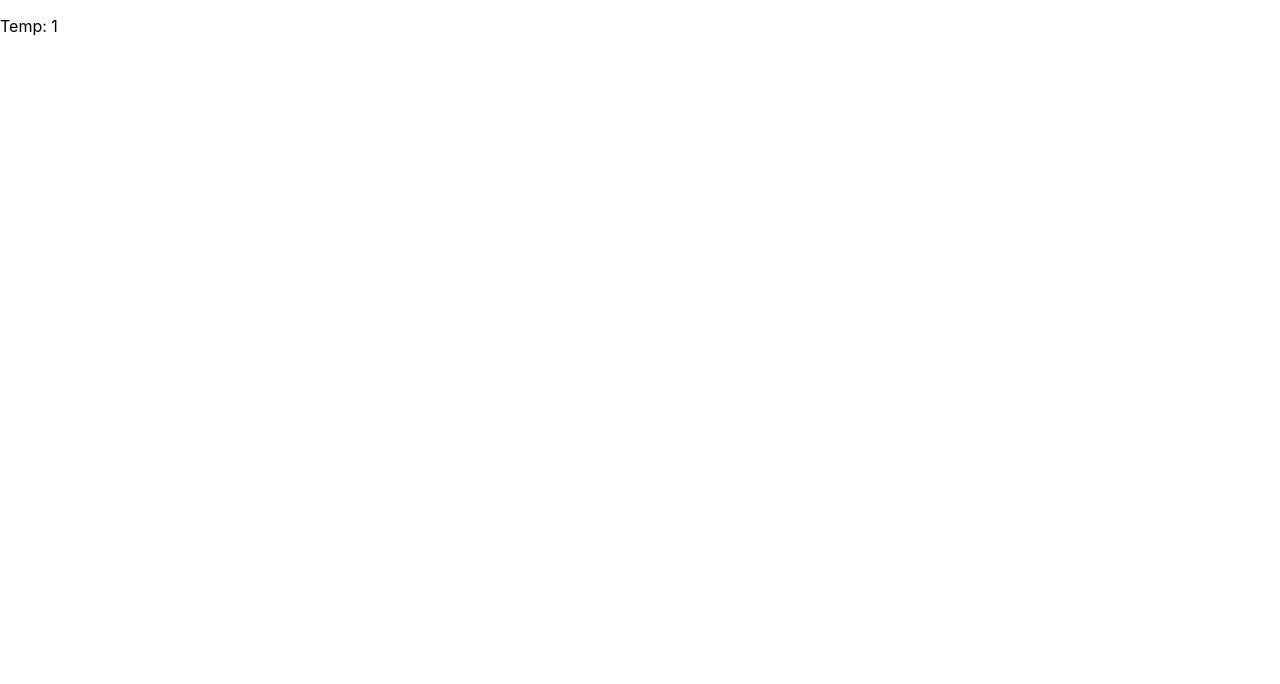
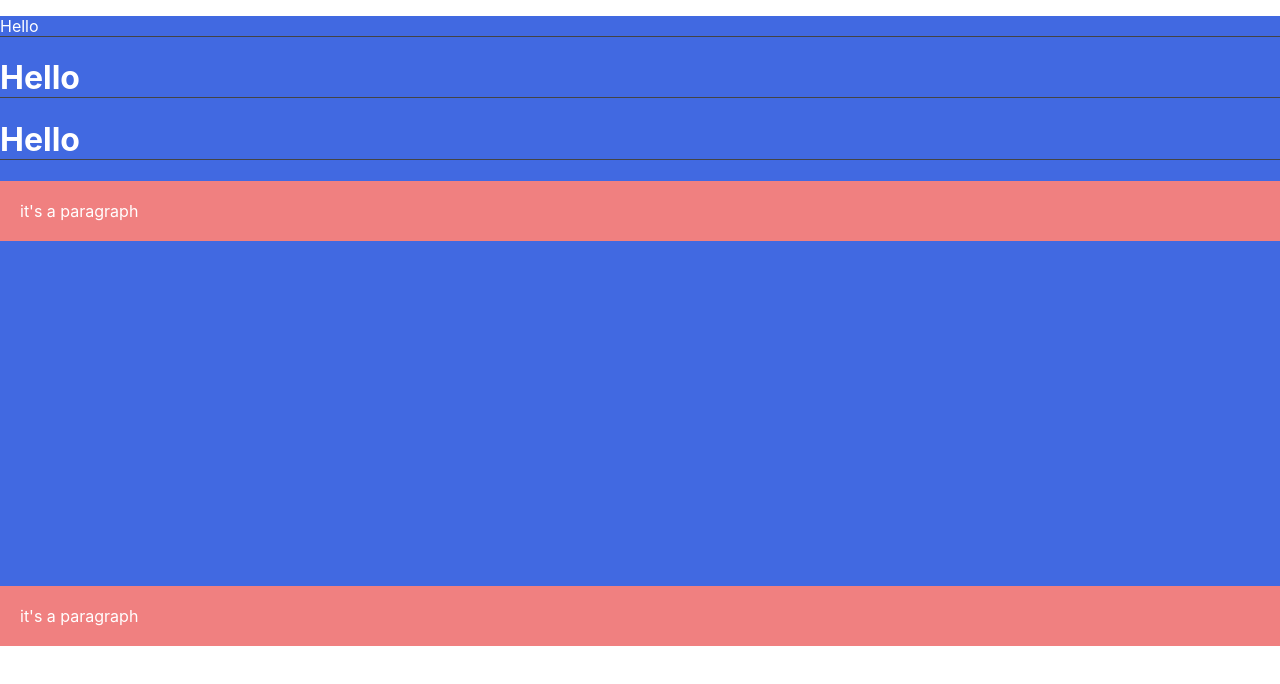
Before and after one commit to imganjgahi/niliBuilder, a React (Create React App) app in the folder frontend/: page /temp/1 in a window 1280 px wide. Shown: the top 684 px of the page. Built offline with nearby package versions, Linux system fonts and the light colour scheme; the HTML template or start-up script is replaced by a standard one.

Commit message:
template page

```diff
--- a/frontend/src/Pages/Temp.jsx
+++ b/frontend/src/Pages/Temp.jsx
@@ -1,12 +1,27 @@
-import React from 'react';
+import React, { useState } from 'react';
 import { useParams } from 'react-router';
+import EditorPanel from '../Components/Editor/EditorPanel';
+import RenderEngin from '../Components/Editor/RenderEngine';
+import { TEMPLATES } from '../Data/Templates';
 
 const Temp = (props) => {
     let {tempId} = useParams()
+    const [showPanel, setPanelStatus] = useState(false);
+    const [targetElement, setTargetElement] = useState(null);
+
+    function closePanel() {
+        setTargetElement(null);
+        setPanelStatus(false);
+    }
+
+    function selectedElementHandler(el) {
+        console.log(el)
+    }
     return (
-        <p>
-           Temp: {tempId}
-        </p>
+        <>
+        <RenderEngin template={TEMPLATES.filter(x => x.id === tempId)[0]} onSelectElement={(element) => selectedElementHandler(element)} />
+        {showPanel && targetElement && <EditorPanel onClose={closePanel} /> }
+        </>
      );
 }
 
```
